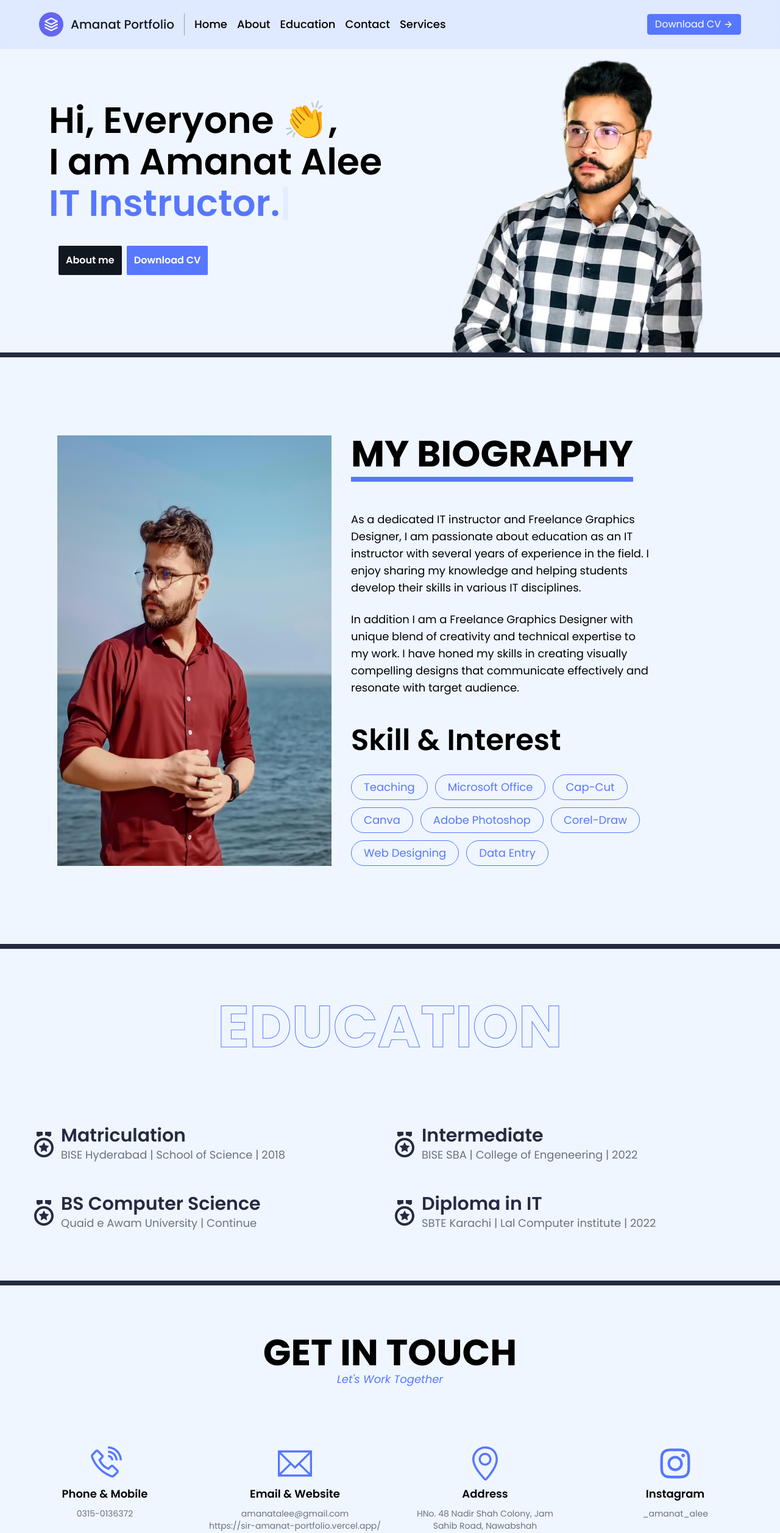
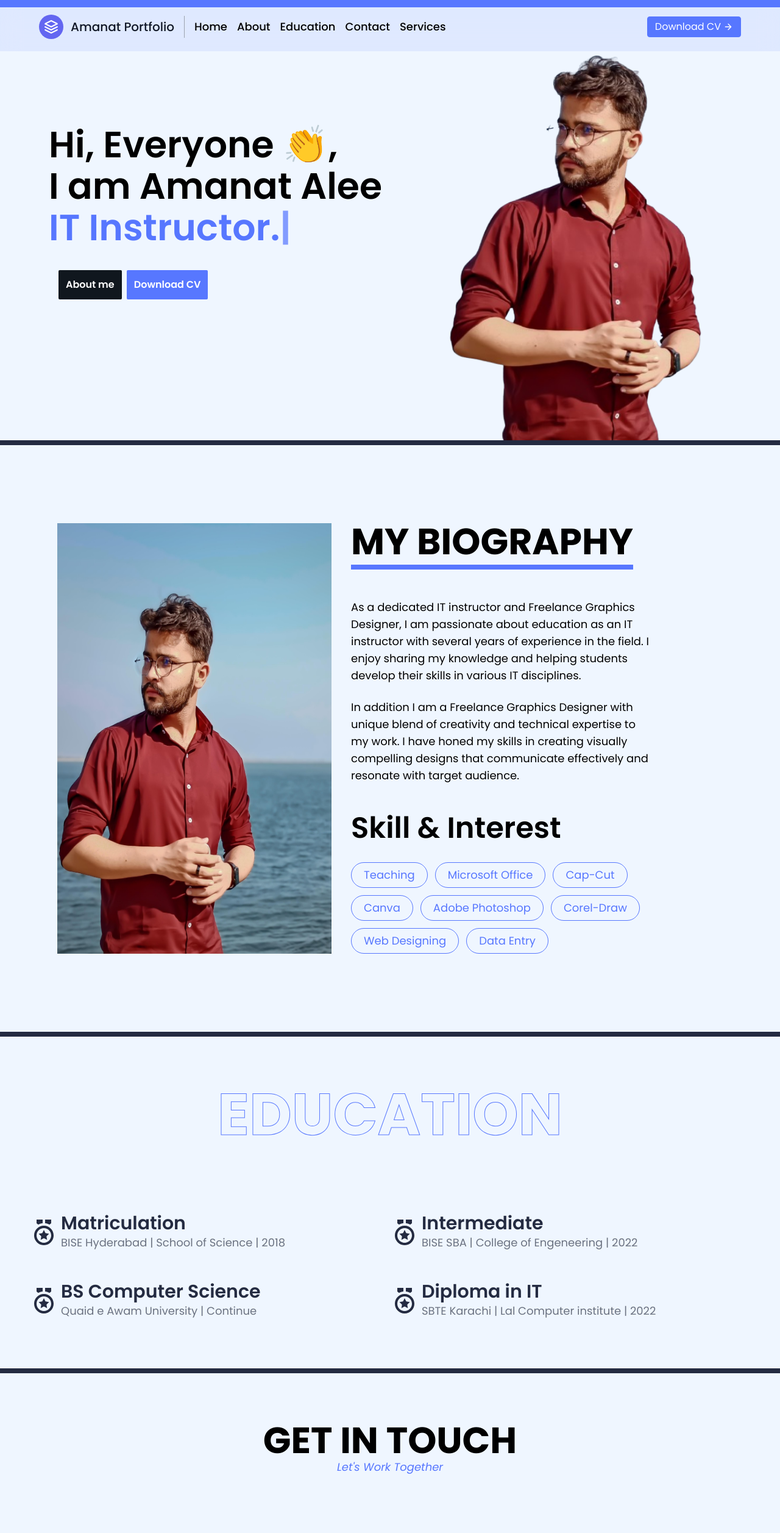
Before and after one commit to AbdulHadikhan-dev/Sir-Amanat-Portfolio, a Next.js app: page / in a window 1280 px wide. Shown: the top 2514 px of the page at 61% size. Built offline with nearby package versions, Linux system fonts and the light colour scheme.

Commit message:
add framer motion

```diff
--- a/app/components/Contact.js
+++ b/app/components/Contact.js
@@ -35,7 +35,7 @@ const Contact = () => {
             Email & Website
           </div>
           <div className="detail text-gray-500 text-[10px] flex flex-col text-center md:text-sm 2xl:text-base">
-            <span>amanatalee@gmail.com</span>
+            <span>amnt8881@gmail.com</span>
             <span className="">https://sir-amanat-portfolio.vercel.app/</span>
           </div>
         </div>
@@ -47,7 +47,7 @@ const Contact = () => {
             Address
           </div>
           <div className="detail text-gray-500 text-[10px] flex flex-col text-center md:text-sm 2xl:text-base md:w-5/6">
-            HNo. 48 Nadir Shah Colony, Jam Sahib Road, Nawabshah
+          Muhalla Nadir Shah Colony Jam Sahib Road Nawabshah, SBA
           </div>
         </div>
         <div className="instagram flex flex-col items-center md:w-1/2 md:gap-2">
--- a/app/components/Hero.js
+++ b/app/components/Hero.js
@@ -1,6 +1,5 @@
 import Image from "next/image";
-import Link from "next/link";
-import React, { useEffect, useState, useRef } from "react";
+import React, { useEffect, useRef } from "react";
 import Typed from "typed.js";
 
 const Hero = ({ src, title, name, array }) => {
@@ -36,21 +35,23 @@ const Hero = ({ src, title, name, array }) => {
             </div>
           </div>
           <div className="btn flex mx-8 gap-2 justify-center sm:justify-start items-center sm:mx-12 text-white lg:mx-24 my-6">
-            <button className="about-me-btn p-2 sm:p-3 text-sm rounded-sm bg-[#10171e] md:text-base" onClick={handleAbout}>
+            <button className="about-me-btn p-2 sm:p-3 text-sm rounded-sm hover:rounded-full hover:shadow duration-300 hover:scale-105 bg-[#10171e] md:text-base" onClick={handleAbout}>
+
               About me
             </button>
-            <a href="Amanat CV.docx" download="Amanat.docx" className="download-cv p-2 sm:p-3 text-sm md:text-base rounded-sm bg-[#5777ff]">
+            <a href="Amanat CV.docx" download="Amanat.docx" className="download-cv p-2 sm:p-3 text-sm md:text-base rounded-sm hover:scale-105 hover:rounded-full hover:shadow duration-300 bg-[#5777ff]">
+
                 Download CV
             </a>
           </div>
         </div>
-        <div className="right-section w-full sm:w-[50%] sm:flex sm:justify-center overflow-hidden">
+        <div className="right-section w-full sm:w-[50%] sm:flex sm:justify-center overflow-hidden lg:pt-16">
           <Image
             src={src}
             alt="auhtor-image"
             className="ml-2 sm:mx-auto"
-            height={500}
-            width={500}
+            height={450}
+            width={450}
           />
         </div>
       </div>
--- a/app/components/Navbar.js
+++ b/app/components/Navbar.js
@@ -40,8 +40,8 @@ const Navbar = () => {
   };
   return (
     <>
-      <header className="fixed body-font z-50 w-full flex justify-center">
-        <div className="w-full mx-auto flex flex-wrap px-16 p-5 flex-col max-md:flex-row max-md:mb-0 md:flex-row items-center max-md:p-6 max-sm:p-3 max-md:justify-between fixed bg-[#5777ff] bg-opacity-10 backdrop-blur-lg max-xl:px-14 max-lg:px-8">
+      <header className="fixed body-font z-40 w-full flex justify-center">
+        <div className="w-full mx-auto flex flex-wrap px-16 p-5 max-sm:pt-4 sm:pt-6 flex-col max-md:flex-row max-md:mb-0 md:flex-row items-center max-md:p-6 max-sm:p-3 max-md:justify-between fixed bg-[#5777ff] bg-opacity-10 backdrop-blur-lg max-xl:px-14 max-lg:px-8">
           <a className="flex title-font font-medium items-center text-gray-900 mb-4 max-md:mb-0 md:mb-0">
             <svg
               xmlns="http://www.w3.org/2000/svg"
--- a/app/components/Services.js
+++ b/app/components/Services.js
@@ -19,26 +19,26 @@ const Services = () => {
           logo={<FaChalkboardTeacher className="h-10 w-10 lg:h-12 lg:w-12 2xl:h-16 2xl:w-16"/>}
           title={"IT INSTRUCTOR"}
           desc={
-            "An IT instructor teaches individuals or groups about information technology concepts, systems, and software. They develop and deliver educational materials and practical exercises to enhance technical skills and knowledge. Their goal is to prepare students for effective use of technology in various professional and personal contexts."
+            "With over several years of experience (Since August 2022) as an IT instructor at Lal Computer Institute, I have in-depth knowledge of Information Technology concepts, including networking, programming, database management, web development, and cybersecurity. I have successfully taught students at various levels, providing them with practical skills and theoretical understanding in IT. Expertised and Strong foundation in Information Technology, with hands-on experience in key areas such as, Computer Networks, Web Designing, Programming, Database Management"
           }
         />
         <Card
           logo={<SiAdobephotoshop className="h-10 w-10 lg:h-12 lg:w-12 2xl:h-16 2xl:w-16"/>}
           title={"GRAPHICS DESIGNER"}
           desc={
-            "A graphic designer creates visual content to communicate messages effectively through various media. They use tools and techniques to design layouts, logos, and other graphical elements, blending artistry with functionality. Their work enhances brand identity and user experience across digital and print platforms."
+            "Experienced in creating visually appealing designs for a variety of platforms, including Logo Designs, Banners, Posters, Flyers, and Social Media Posts. Expertise in Video Editing for promotional content, social media, and advertisements. Proficient in using industry-standard tools like Adobe Photoshop, Canva, Corel Draw, CapCut, and other graphic design platforms to produce high-quality designs tailored to client needs."
           }
         />
         <Card
           logo={<FaLaptopCode className="h-10 w-10 lg:h-12 lg:w-12 2xl:h-16 2xl:w-16"/>}
           title={"WEB DESIGN"}
-          desc="A frontend web designer creates the visual and interactive elements of a website that users engage with directly. They design layouts, user interfaces, and ensure a seamless user experience by working with HTML, CSS, and JavaScript. Their goal is to craft aesthetically pleasing and functional websites that align with the client &#39;s objectives."
+          desc="Capable of creating basic, responsive, and user-friendly web interfaces using HTML, CSS, and basic JavaScript. Skilled in designing simple layouts, implementing navigation, and ensuring compatibility across browsers."
         />
         <Card
           logo={<BsDatabaseAdd className="h-10 w-10 lg:h-12 lg:w-12 2xl:h-16 2xl:w-16"/>}
           title={"DATA ENTRY"}
           desc={
-            "Data entry involves inputting, updating, and managing information within digital databases or systems. It requires accuracy and attention to detail to ensure that data is correctly recorded and maintained. This task supports various functions by providing reliable and organized information for decision-making and analysis."
+            "Proficient in performing basic data entry tasks with accuracy and attention to detail. Experienced in handling spreadsheets, databases, and various data management tools to ensure efficient record-keeping and data organization."
           }
         />
       </div>
--- a/app/globals.css
+++ b/app/globals.css
@@ -27,6 +27,10 @@ html {
   border: 1px solid #5777ff;
   transition: all 0.2s linear;
 }
+
+.progress-bar{
+  transform-origin: 0%;
+}
 /*
 .about-me-btn:hover {
   background-color: #5777ff;
--- a/app/layout.js
+++ b/app/layout.js
@@ -1,7 +1,5 @@
 import { Inter } from "next/font/google";
 import "./globals.css";
-import Navbar from "./components/Navbar";
-import Footer from "./components/Footer";
 
 const inter = Inter({ subsets: ["latin"] });
 
@@ -14,9 +12,7 @@ export default function RootLayout({ children }) {
   return (
     <html lang="en">
       <body className={inter.className} suppressHydrationWarning={true}>
-        <Navbar />
         {children}
-        <Footer />
       </body>
     </html>
   );
--- a/app/page.js
+++ b/app/page.js
@@ -1,15 +1,23 @@
 "use client";
 import React from "react";
+import { motion, useScroll } from "framer-motion";
+
 import Hero from "./components/Hero";
-import authorImage from "@/app/assets/file.png";
+import authorImage from "@/app/assets/png.png";
 import About from "./components/About";
 import Eduaction from "./components/Eduaction";
 import Contact from "./components/Contact";
 import Service from "./components/Services";
+import Navbar from "./components/Navbar";
+import Footer from "./components/Footer";
 
 export default function Home() {
+  const { scrollYProgress } = useScroll();
   return (
-    <main className="w-full bg-blue-50 pt-16">
+    <>
+      <motion.div style={{ scaleX: scrollYProgress }} className="progress-bar bg-[#5777ff] h-2 lg:h-3 fixed w-full z-50"/>
+      <main className="w-full bg-blue-50">
+        <Navbar />
         <Hero
           title="Hi, Everyone 👏,"
           name="I am Amanat Alee"
@@ -24,6 +32,8 @@ export default function Home() {
         <Contact />
         <div className="w-full h-2 bg-[#242b41]"></div>
         <Service />
+        <Footer />
       </main>
+    </>
   );
 }
--- a/package.json
+++ b/package.json
@@ -10,7 +10,7 @@
   },
   "dependencies": {
     "clsx": "^2.1.1",
-    "framer-motion": "^11.3.19",
+    "framer-motion": "^11.11.9",
     "locomotive-scroll": "^4.1.4",
     "next": "14.2.5",
     "react": "^18",
```
Also changed, not shown: app/assets/png.png (added), 1 other file (tests, documents, lock files or other folders). Lines whose indentation alone changed are shown as unchanged.
